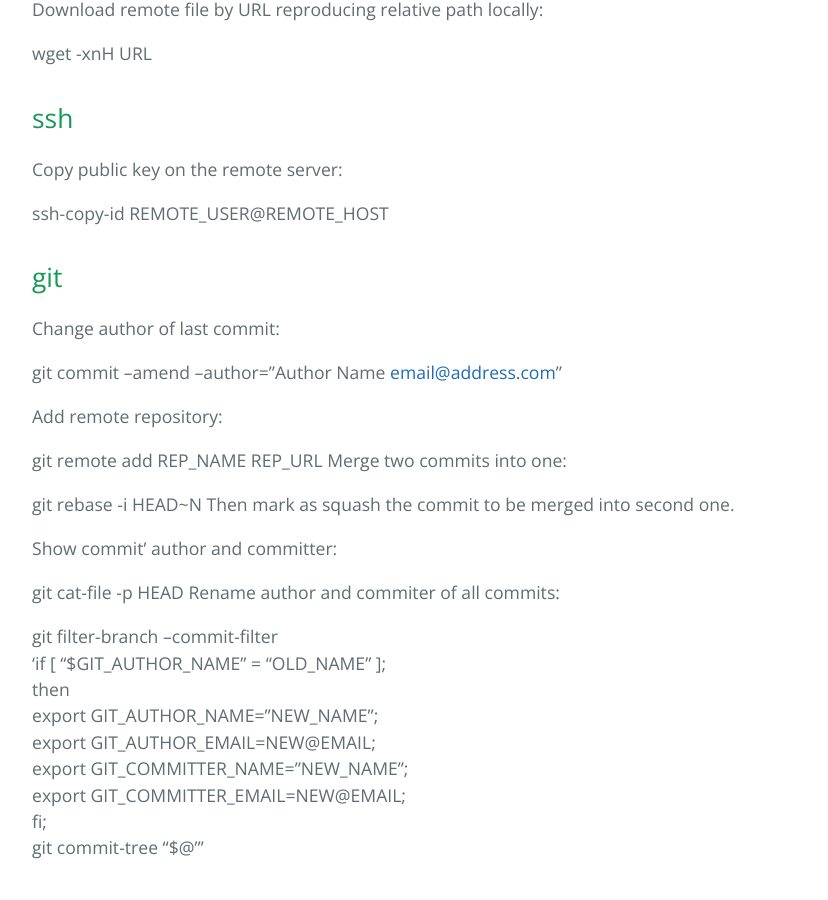
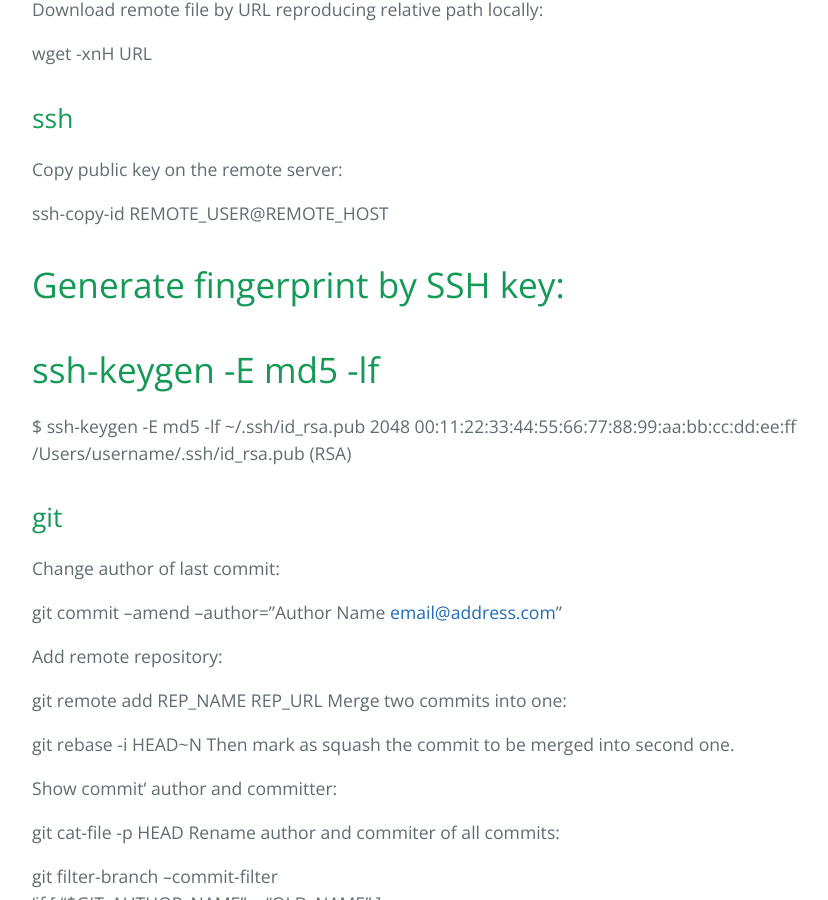
Before and after one commit to highweb/web-wiki, a Jekyll site: the page built from shell.md, in a window 1280 px wide and 900 px high, scrolled down 429 px. Shown: the whole window, without its empty margins (192-1020 px from the left). Built offline with Jekyll 4.4.1, drawn with Linux system fonts in a browser that asks for light colours.

Commit message:
Update shell.md

```diff
--- a/shell.md
+++ b/shell.md
@@ -15,6 +15,11 @@ wget -xnH URL
 Copy public key on the remote server:
 
 ssh-copy-id REMOTE_USER@REMOTE_HOST
+
+# Generate fingerprint by SSH key:
+# ssh-keygen -E md5 -lf <fileName>
+$ ssh-keygen -E md5 -lf ~/.ssh/id_rsa.pub
+2048 00:11:22:33:44:55:66:77:88:99:aa:bb:cc:dd:ee:ff /Users/username/.ssh/id_rsa.pub (RSA)
 
 
 ## git
```
